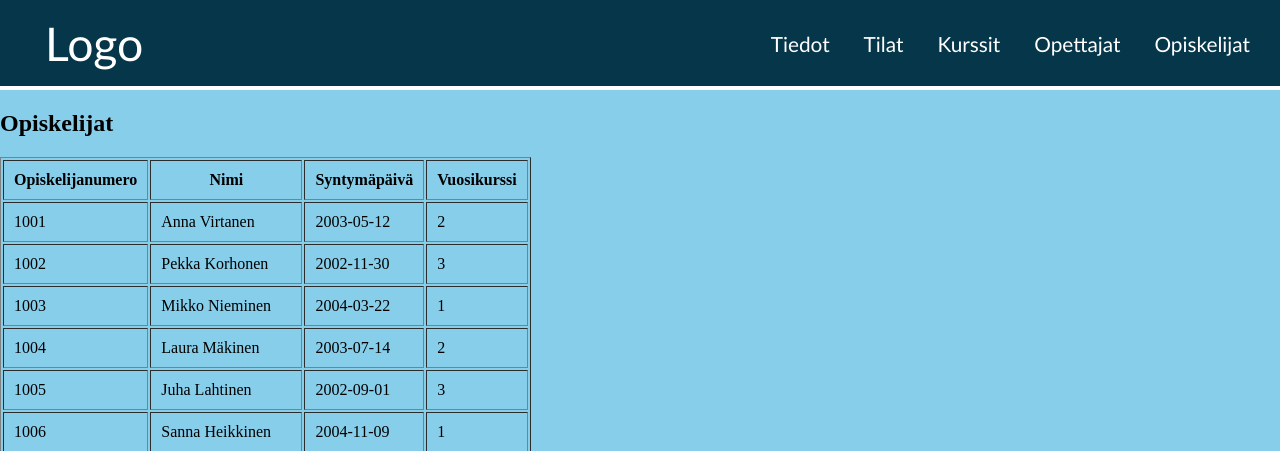
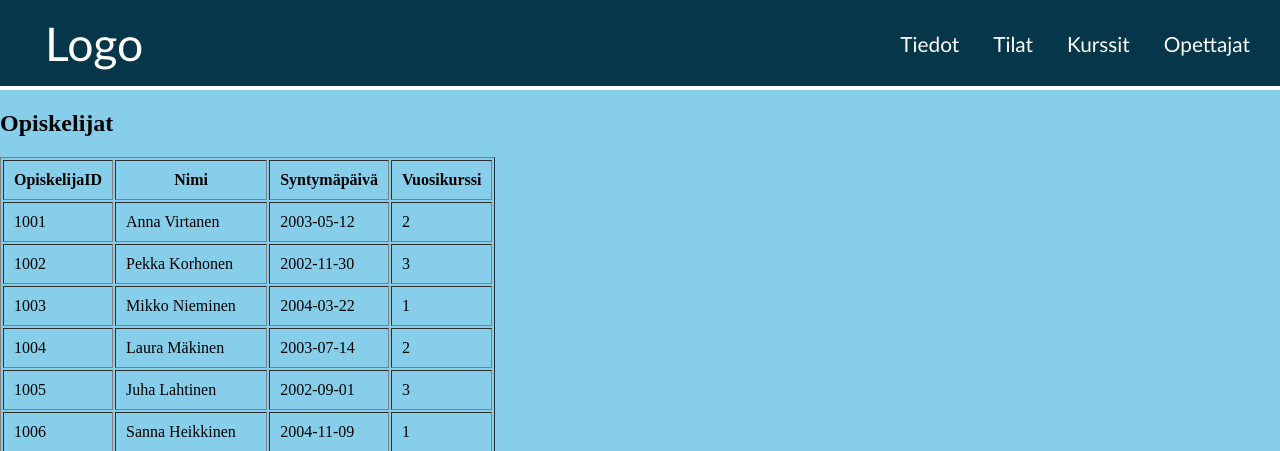
Before and after one commit to Autsku/Projekti, a PHP site: page /opiskelijat.php in a window 1280 px wide. Shown: the top 451 px of the page. Run offline with PHP 8.4, Linux system fonts and the light colour scheme; data comes from the database, SQL or seed files in the repository.

Commit message:
update names

```diff
--- a/Projekti/Koodi/opiskelijat.php
+++ b/Projekti/Koodi/opiskelijat.php
@@ -16,7 +16,6 @@
             <a href="tilat.php">Tilat</a>
             <a href="kurssit.php">Kurssit</a>
             <a href="opettajat.php">Opettajat</a>
-            <a href="opiskelijat.php">Opiskelijat</a>
         </div>
     </div>
 
@@ -25,7 +24,7 @@
 
         <table border="1" cellpadding="10">
             <tr>
-                <th>Opiskelijanumero</th>
+                <th>OpiskelijaID</th>
                 <th>Nimi</th>
                 <th>Syntymäpäivä</th>
                 <th>Vuosikurssi</th>
```
